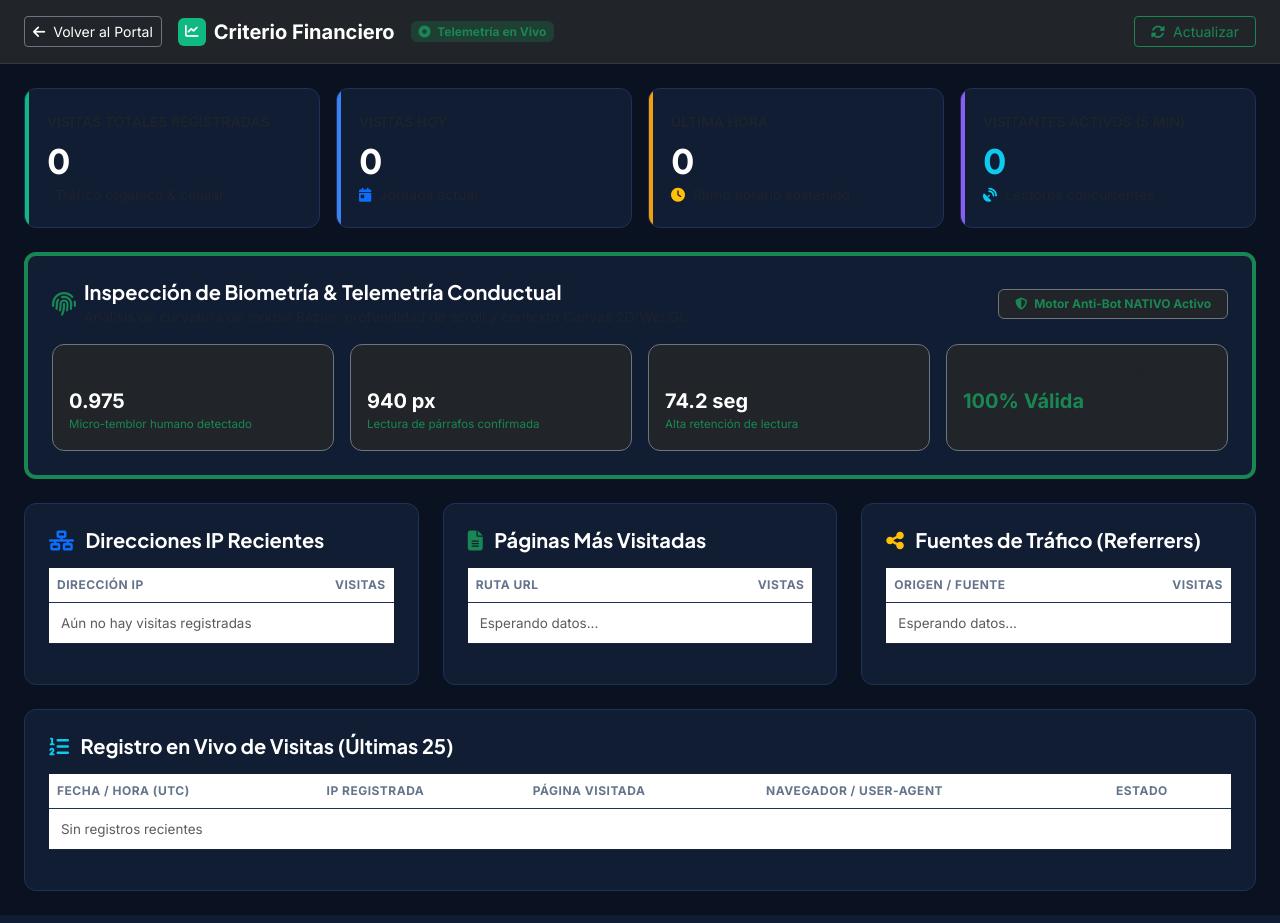
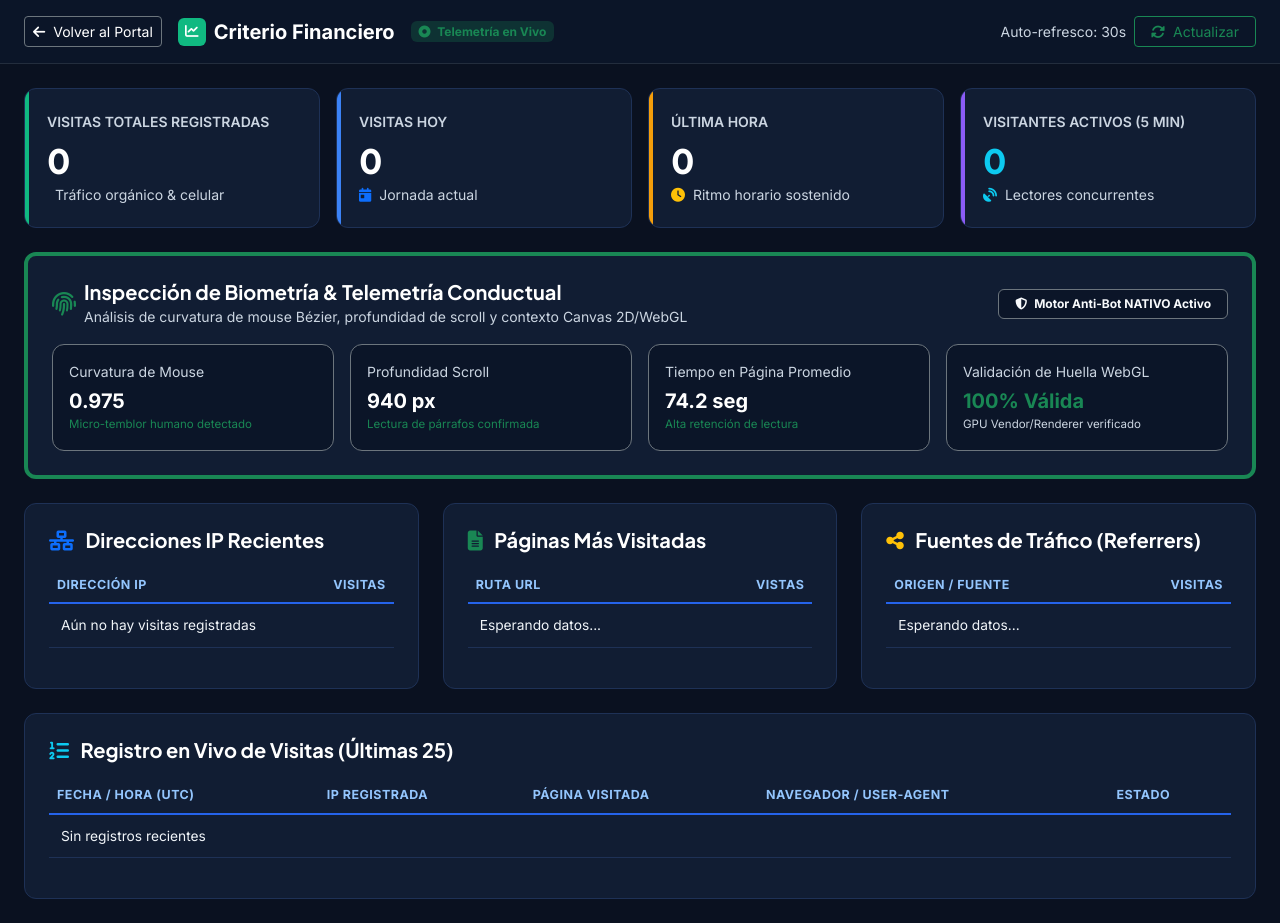
Before and after one commit to softdevon1-coder/pulsomundial, a Flask app: page /analytics in a window 1280 px wide. Run offline with Flask 3, Linux system fonts and the light colour scheme; data that the repository does not hold is empty.

Commit message:
fix(ui): Fix Bootstrap 5.3 dark theme contrast on /analytics tables and labels

```diff
--- a/webapp/templates/analytics.html
+++ b/webapp/templates/analytics.html
@@ -1,5 +1,5 @@
 <!DOCTYPE html>
-<html lang="es">
+<html lang="es" data-bs-theme="dark">
 <head>
     <meta charset="UTF-8">
     <meta name="viewport" content="width=device-width, initial-scale=1.0">
@@ -86,12 +86,48 @@
         }
 
         .table-custom {
-            background: transparent;
-            color: #cbd5e1;
+            --bs-table-bg: transparent !important;
+            --bs-table-striped-bg: rgba(255, 255, 255, 0.03) !important;
+            --bs-table-hover-bg: rgba(59, 130, 246, 0.10) !important;
+            --bs-table-color: #f1f5f9 !important;
+            --bs-table-hover-color: #ffffff !important;
+            background-color: transparent !important;
+            color: #f1f5f9 !important;
+        }
+        .table-custom > :not(caption) > * > * {
+            background-color: transparent !important;
+            color: #f1f5f9 !important;
+            border-bottom: 1px solid #1e3156 !important;
         }
         .table-custom tr { border-bottom: 1px solid #17243c; }
-        .table-custom th { color: #64748b; font-size: 0.75rem; text-transform: uppercase; letter-spacing: 0.5px; border-bottom: 1px solid #1e3156; }
-        .table-custom td { padding: 10px 12px; font-size: 0.84rem; vertical-align: middle; }
+        .table-custom th {
+            color: #93c5fd !important;
+            font-size: 0.78rem;
+            font-weight: 700;
+            text-transform: uppercase;
+            letter-spacing: 0.5px;
+            border-bottom: 2px solid #2563eb !important;
+        }
+        .table-custom td {
+            padding: 11px 12px;
+            font-size: 0.86rem;
+            vertical-align: middle;
+            color: #f1f5f9 !important;
+        }
+        .text-muted {
+            color: #cbd5e1 !important;
+        }
+        .bg-dark {
+            background-color: #0b1528 !important;
+            color: #f8fafc !important;
+        }
+        code {
+            color: #38bdf8 !important;
+            background: rgba(56, 189, 248, 0.12);
+            padding: 3px 7px;
+            border-radius: 5px;
+            font-weight: 600;
+        }
     </style>
 </head>
 <body>
```
